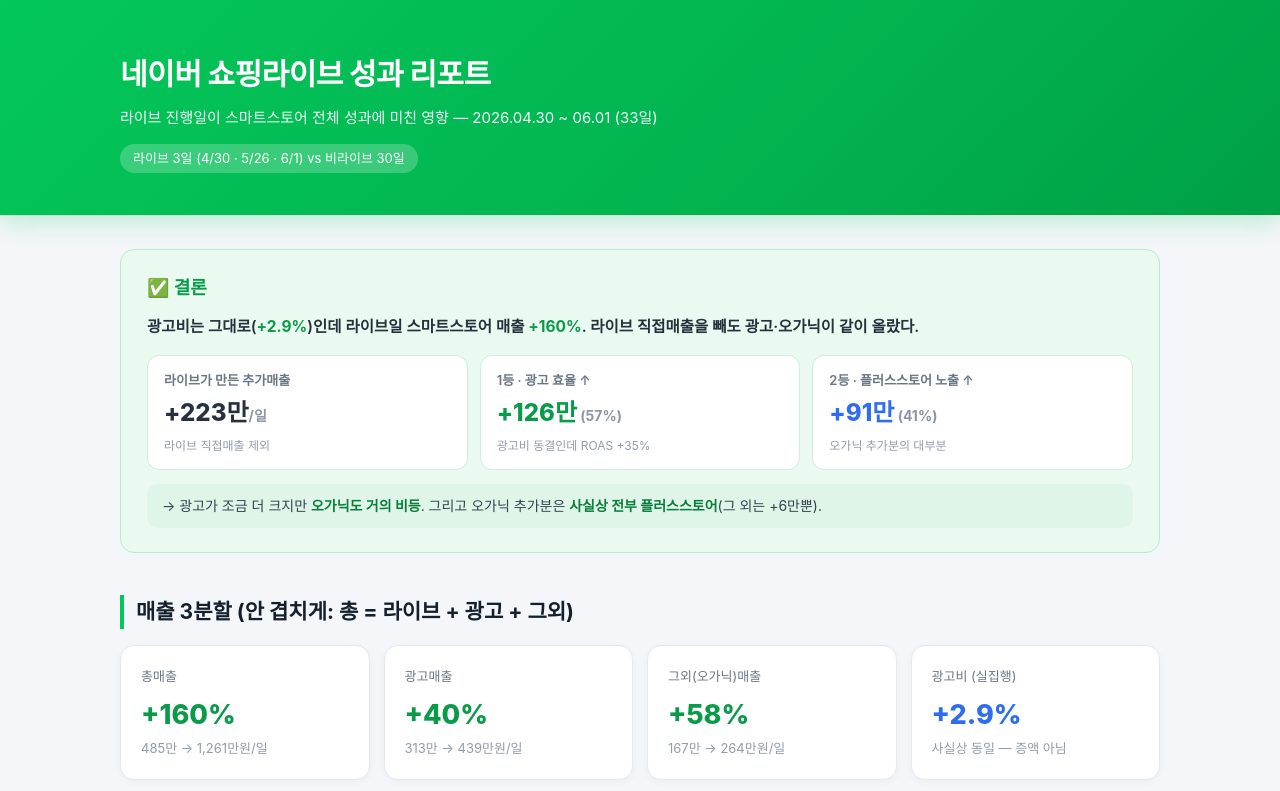
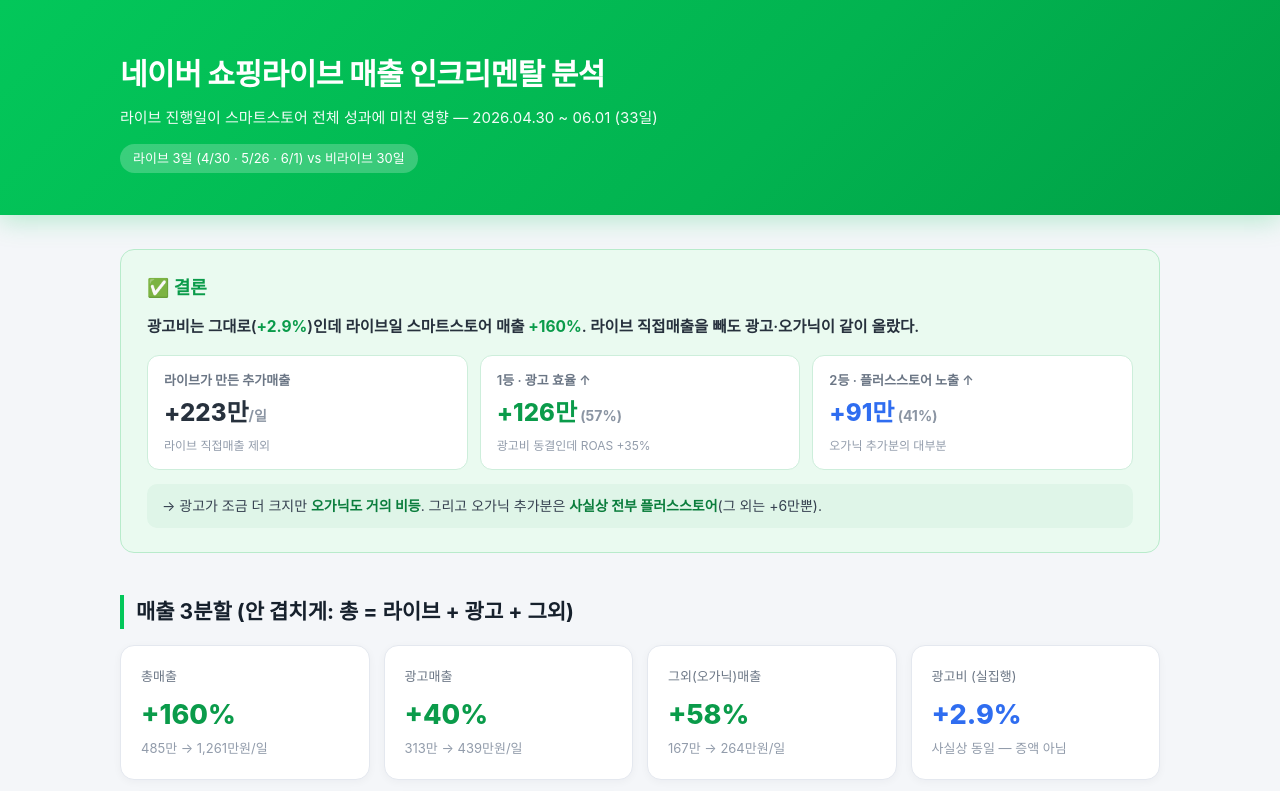
Before and after one commit to kwkim-wq/barybody-naver-shoppinglive-report, a plain HTML site: page index.html in a window 1280 px wide. Shown: the top 791 px of the page. Drawn offline with nearby package versions, Linux system fonts and the light colour scheme.

Commit message:
타이틀: 네이버 쇼핑라이브 매출 인크리멘탈 분석으로 변경

```diff
--- a/index.html
+++ b/index.html
@@ -1,6 +1,6 @@
 <!DOCTYPE html>
 <html lang="ko"><head><meta charset="utf-8"><meta name="viewport" content="width=device-width,initial-scale=1">
-<title>네이버 쇼핑라이브 성과 리포트</title>
+<title>네이버 쇼핑라이브 매출 인크리멘탈 분석</title>
 <script src="https://cdn.jsdelivr.net/npm/chart.js@4.4.1/dist/chart.umd.min.js"></script>
 <style>
 *{box-sizing:border-box;margin:0;padding:0}
@@ -54,7 +54,7 @@
 </style></head>
 <body>
 <header><div class="wrap">
-<h1>네이버 쇼핑라이브 성과 리포트</h1>
+<h1>네이버 쇼핑라이브 매출 인크리멘탈 분석</h1>
 <p>라이브 진행일이 스마트스토어 전체 성과에 미친 영향 — 2026.04.30 ~ 06.01 (33일)</p>
 <span class="tag">라이브 3일 (4/30 · 5/26 · 6/1) vs 비라이브 30일</span>
 </div></header>
```
